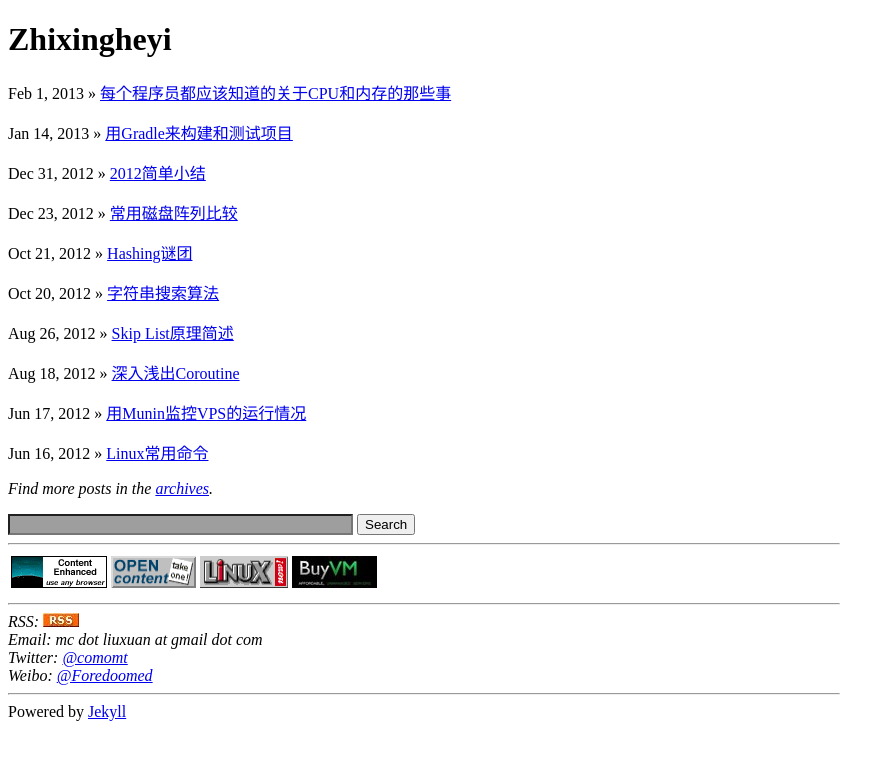
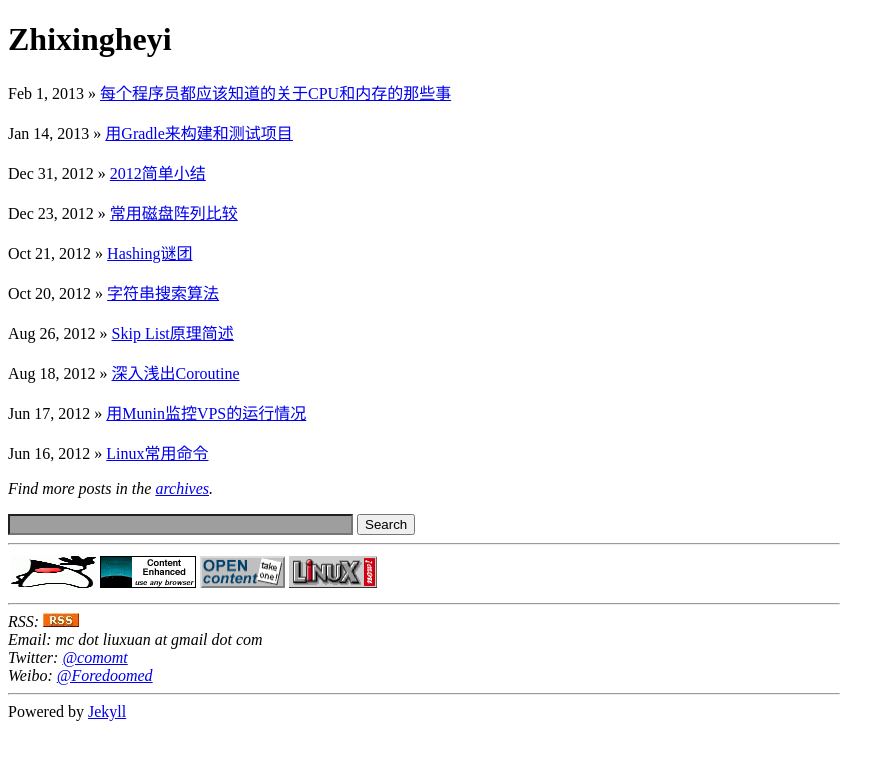
Before and after one commit to Foredoomed/foredoomed.org, a Jekyll site: the page built from index.html, in a window 1280 px wide. Shown: the top 760 px of the page, without its empty margins (0-895 px from the left). Built offline with Jekyll 4.4.1, drawn with Linux system fonts in a browser that asks for light colours; Markdown is read by kramdown in place of the engine named in the settings; comment, search, counter and statistics services are not loaded; grey boxes are pictures that could not be loaded.

Commit message:
Change an image

```diff
--- a/index.html
+++ b/index.html
@@ -33,6 +33,9 @@ title: Zhixingheyi
 <tbody>
 <tr>
 <td>
+<a href="http://openjdk.java.net/"><img src="images/java.gif" alt="openjdk.java.net" width="85" height="32"></a>
+</td>
+<td>
 <img src="images/enhanced.gif" alt="Content Enhanced - Use Any Browser" width="96" height="32" />
 </td>
 <td>
@@ -40,9 +43,6 @@ title: Zhixingheyi
 </td>
 <td>
 <a href="http://www.linux.org/"><img src="images/linux.gif" alt="www.linux.org" width="88" height="32"></a>
-</td>
-<td>
-<a href="http://www.buyvm.net/"><img src="images/buyvm.jpg" alt="www.buyvm.net" width="85" height="32"></a>
 </td>
 </tr>
 </tbody>
```
Also changed, not shown: images/java.gif (added).
